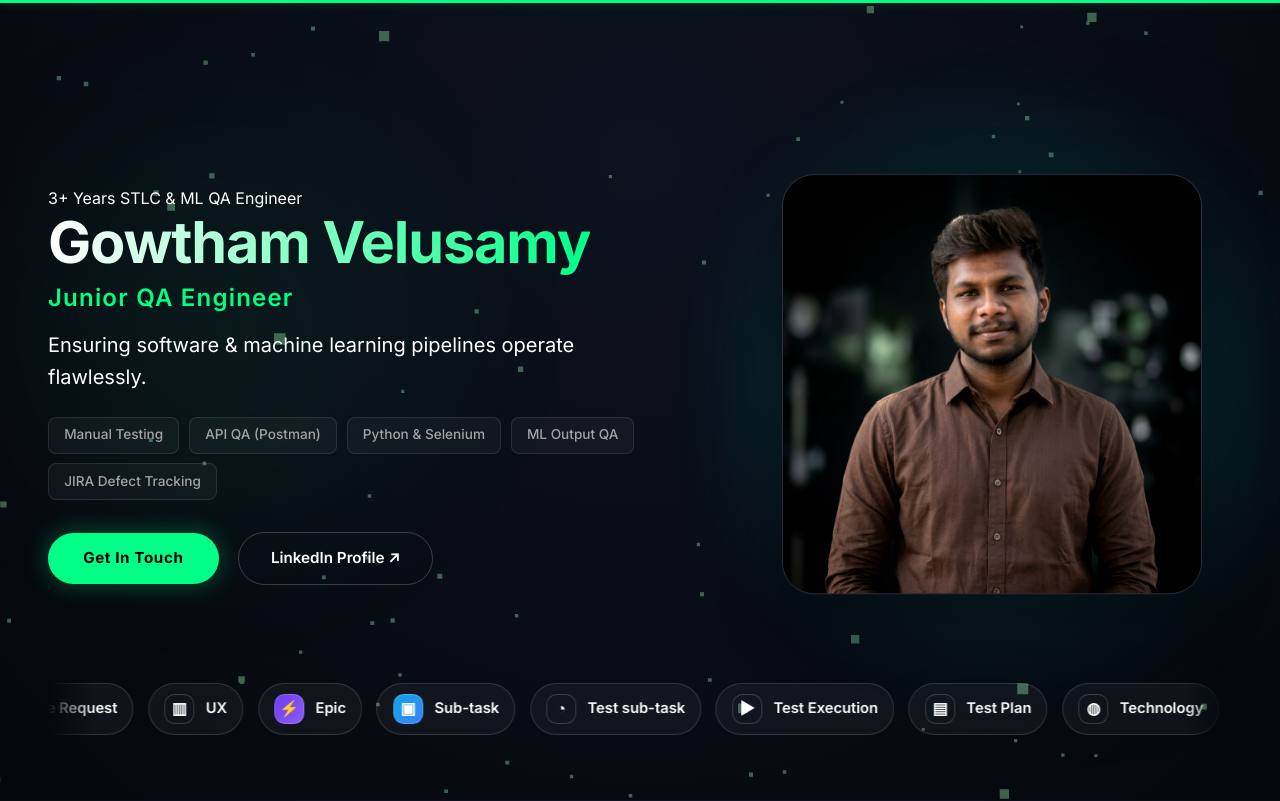
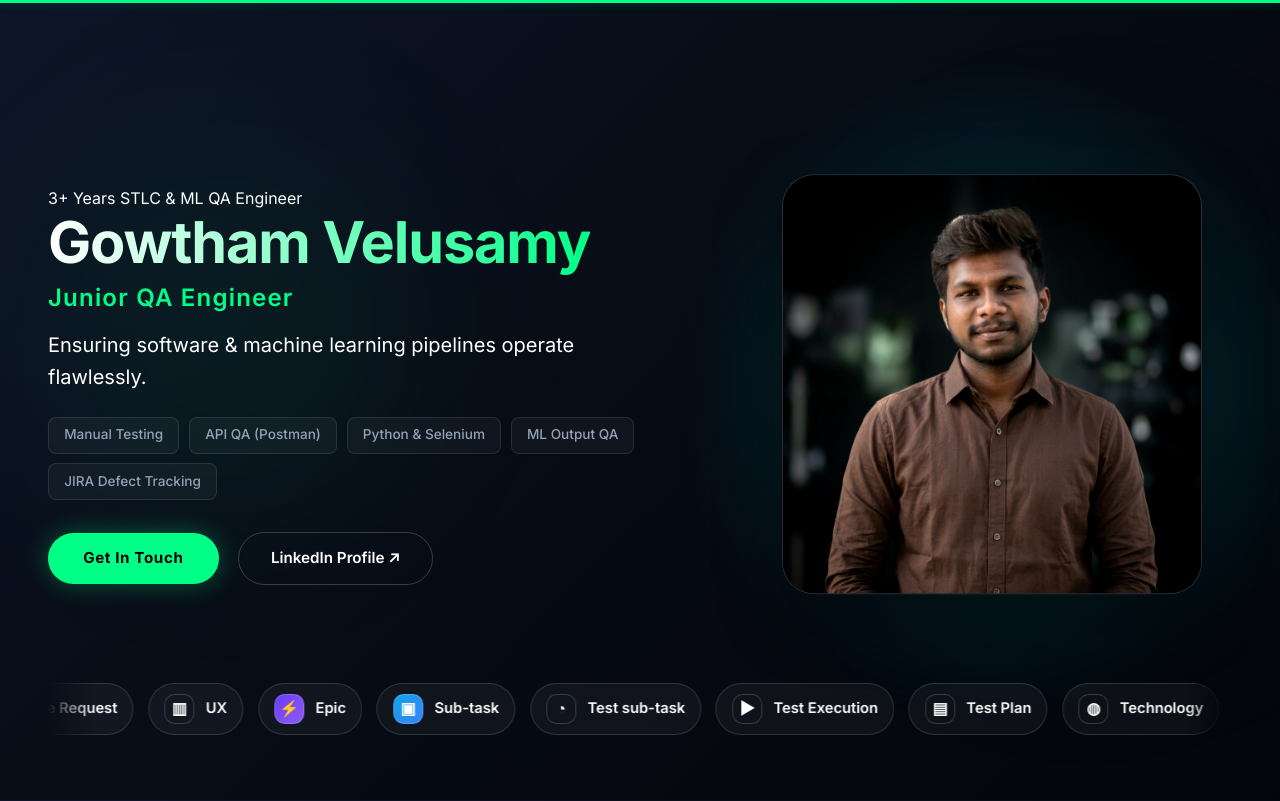
Before and after one commit to Gowthamv1720/gowtham-portfolio, a Next.js app: page / in a window 1280 px wide. Shown: the top 801 px of the page. Built offline with nearby package versions, Linux system fonts and the light colour scheme.

Commit message:
style: set solid gradient backdrop shade and remove 3D backdrop particles

```diff
--- a/src/app/globals.css
+++ b/src/app/globals.css
@@ -1,15 +1,15 @@
 @import url("https://fonts.googleapis.com/css2?family=Inter:wght@300;400;500;600;700&family=JetBrains+Mono:wght@400;500&display=swap");
 
 :root {
-  --bg-primary: #050505;
-  --bg-secondary: #0c0c0c;
-  --bg-tertiary: #141414;
+  --bg-primary: #060913;
+  --bg-secondary: #0c1220;
+  --bg-tertiary: #141c2e;
   --text-primary: #ffffff;
-  --text-secondary: #a3a3a3;
+  --text-secondary: #94a3b8;
   --accent: #00ff87;
   --accent-glow: rgba(0, 255, 135, 0.25);
-  --border-color: rgba(0, 255, 135, 0.12);
-  --glass-bg: rgba(8, 8, 8, 0.75);
+  --border-color: rgba(255, 255, 255, 0.12);
+  --glass-bg: rgba(255, 255, 255, 0.04);
   --font-sans: "Inter", sans-serif;
   --font-mono: "JetBrains Mono", monospace;
   --transition-fast: 0.2s ease;
@@ -26,8 +26,8 @@ html,
 body {
   max-width: 100vw;
   overflow-x: hidden;
-  background-color: #07090e;
-  background-image: radial-gradient(circle at 50% 0%, #0d131f 0%, #05070a 100%);
+  background-color: #060913;
+  background-image: linear-gradient(135deg, #0d1527 0%, #070b14 50%, #03050a 100%);
   background-attachment: fixed;
   color: var(--text-primary);
   font-family: var(--font-sans);
--- a/src/components/ThreeBackground.tsx
+++ b/src/components/ThreeBackground.tsx
@@ -1,62 +1,6 @@
 "use client";
 
-import { useRef, useMemo, useEffect } from "react";
-import { Canvas, useFrame } from "@react-three/fiber";
-import * as THREE from "three";
-
-function AmbientShadeField({ mouse }: { mouse: React.MutableRefObject<[number, number]> }) {
-  const pointsRef = useRef<THREE.Points>(null);
-
-  const { geometry } = useMemo(() => {
-    const count = 240;
-    const pos = new Float32Array(count * 3);
-    for (let i = 0; i < count; i++) {
-      pos[i * 3] = (Math.random() - 0.5) * 20;
-      pos[i * 3 + 1] = (Math.random() - 0.5) * 20;
-      pos[i * 3 + 2] = (Math.random() - 0.5) * 15;
-    }
-    const geo = new THREE.BufferGeometry();
-    geo.setAttribute("position", new THREE.BufferAttribute(pos, 3));
-    return { geometry: geo };
-  }, []);
-
-  useFrame((state) => {
-    const time = state.clock.getElapsedTime();
-
-    if (pointsRef.current) {
-      pointsRef.current.rotation.y = time * 0.02 + mouse.current[0] * 0.15;
-      pointsRef.current.rotation.x = Math.sin(time * 0.015) * 0.1 + mouse.current[1] * 0.15;
-    }
-  });
-
-  return (
-    <points ref={pointsRef} geometry={geometry}>
-      <pointsMaterial
-        size={0.12}
-        color="#00ff87"
-        transparent
-        opacity={0.4}
-        sizeAttenuation
-      />
-    </points>
-  );
-}
-
 export default function ThreeBackground() {
-  const mouse = useRef<[number, number]>([0, 0]);
-
-  useEffect(() => {
-    const handleMouseMove = (e: MouseEvent) => {
-      mouse.current = [
-        (e.clientX / window.innerWidth) * 2 - 1,
-        -(e.clientY / window.innerHeight) * 2 + 1,
-      ];
-    };
-
-    window.addEventListener("mousemove", handleMouseMove);
-    return () => window.removeEventListener("mousemove", handleMouseMove);
-  }, []);
-
   return (
     <div
       style={{
@@ -67,15 +11,8 @@ export default function ThreeBackground() {
         height: "100vh",
         zIndex: 0,
         pointerEvents: "none",
-        background: "radial-gradient(circle at 50% 20%, #0c121e 0%, #05070c 100%)",
+        background: "linear-gradient(135deg, #0d1527 0%, #070b14 50%, #03050a 100%)",
       }}
-    >
-      <Canvas camera={{ position: [0, 0, 8], fov: 55 }}>
-        <ambientLight intensity={0.5} />
-        <pointLight position={[10, 10, 10]} intensity={1.2} color="#00ff87" />
-        <pointLight position={[-10, -10, -10]} intensity={1} color="#00f0ff" />
-        <AmbientShadeField mouse={mouse} />
-      </Canvas>
-    </div>
+    />
   );
 }
```
